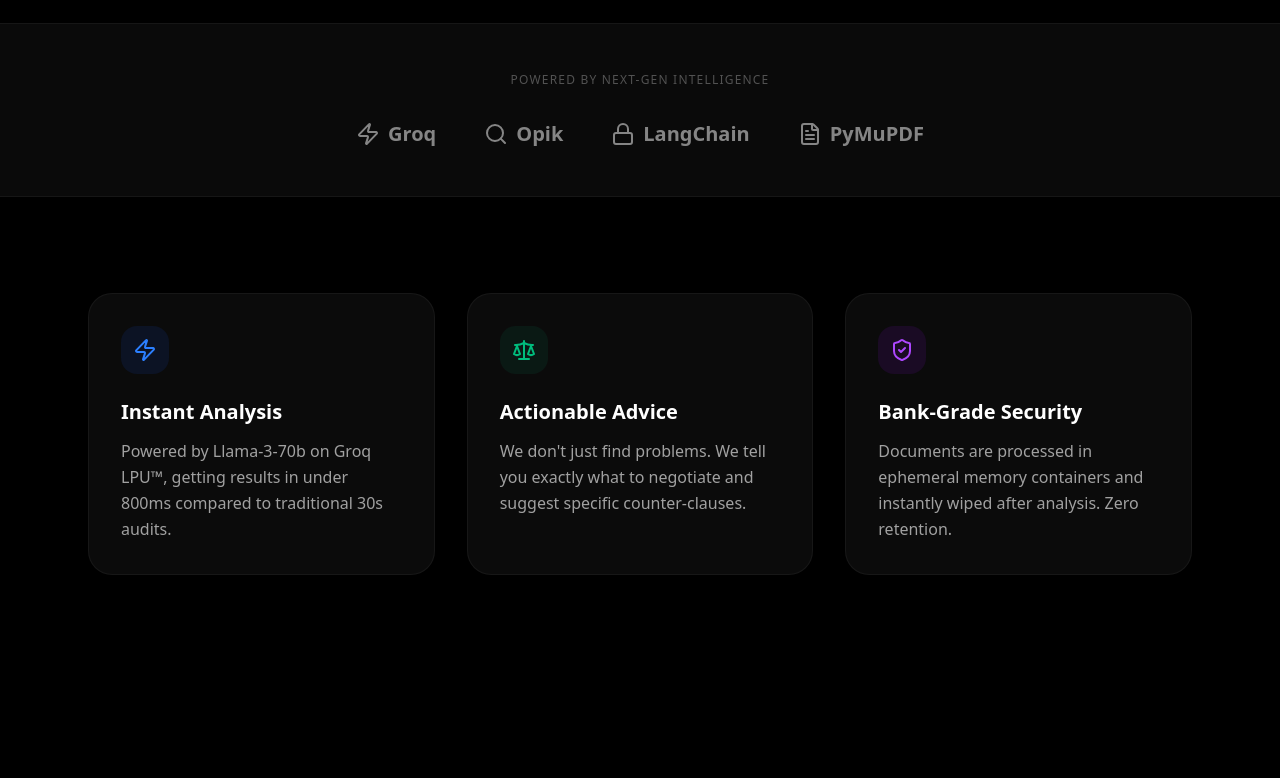
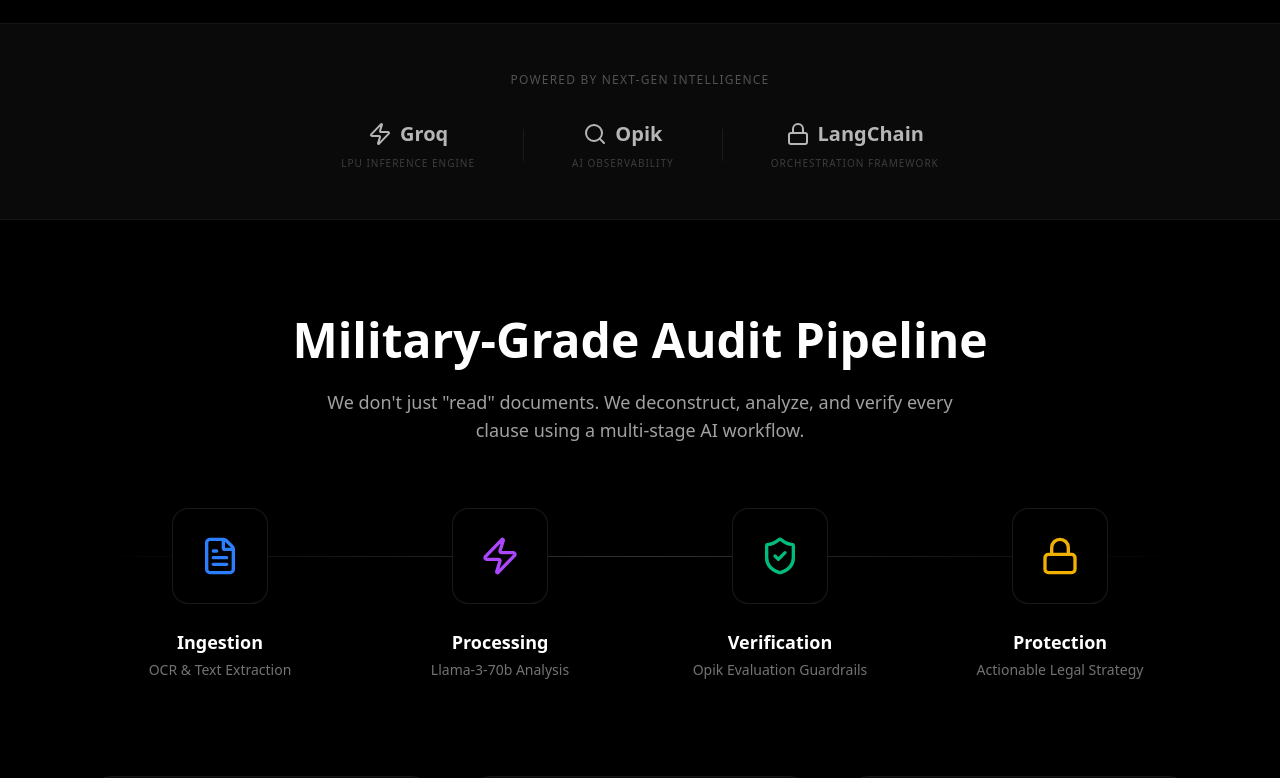
Before and after one commit to klepi21/gotchai, a Next.js app in the folder frontend/: page / in a window 1280 px wide. Shown: the part 800-1578 px from the top of the page. Before the commit the page ends 1471 px from the top, so only its background shows below. Built offline with nearby package versions, Linux system fonts and the light colour scheme.

Commit message:
feat: Enhance landing page with Tech Stack and How it Works section

```diff
--- a/frontend/app/page.tsx
+++ b/frontend/app/page.tsx
@@ -124,30 +124,71 @@
                   <p className="text-center text-xs font-medium text-neutral-600 uppercase tracking-widest mb-8">
                     Powered by Next-Gen Intelligence
                   </p>
-                  <div className="flex flex-wrap justify-center items-center gap-12 opacity-50 grayscale hover:grayscale-0 transition-all duration-500">
-                    {/* Mock Logos */}
-                    <div className="flex items-center gap-2 text-xl font-bold text-white"><Zap className="w-6 h-6" /> Groq</div>
-                    <div className="flex items-center gap-2 text-xl font-bold text-white"><Search className="w-6 h-6" /> Opik</div>
-                    <div className="flex items-center gap-2 text-xl font-bold text-white"><Lock className="w-6 h-6" /> LangChain</div>
-                    <div className="flex items-center gap-2 text-xl font-bold text-white"><FileText className="w-6 h-6" /> PyMuPDF</div>
+                  <div className="flex flex-wrap justify-center items-center gap-12 opacity-70">
+                    {/* Logos with Subtitles */}
+                    <div className="flex flex-col items-center gap-2 group">
+                      <div className="flex items-center gap-2 text-xl font-bold text-white group-hover:text-emerald-400 transition-colors"><Zap className="w-6 h-6" /> Groq</div>
+                      <span className="text-[10px] text-neutral-600 uppercase tracking-widest group-hover:text-neutral-400 transition-colors">LPU Inference Engine</span>
+                    </div>
+                    <div className="w-px h-8 bg-white/10 hidden md:block" />
+                    <div className="flex flex-col items-center gap-2 group">
+                      <div className="flex items-center gap-2 text-xl font-bold text-white group-hover:text-blue-400 transition-colors"><Search className="w-6 h-6" /> Opik</div>
+                      <span className="text-[10px] text-neutral-600 uppercase tracking-widest group-hover:text-neutral-400 transition-colors">AI Observability</span>
+                    </div>
+                    <div className="w-px h-8 bg-white/10 hidden md:block" />
+                    <div className="flex flex-col items-center gap-2 group">
+                      <div className="flex items-center gap-2 text-xl font-bold text-white group-hover:text-yellow-400 transition-colors"><Lock className="w-6 h-6" /> LangChain</div>
+                      <span className="text-[10px] text-neutral-600 uppercase tracking-widest group-hover:text-neutral-400 transition-colors">Orchestration Framework</span>
+                    </div>
                   </div>
                 </div>
               </section>
 
-              {/* VALUE PROPS */}
-              <section className="w-full max-w-6xl mx-auto px-6 py-24 grid md:grid-cols-3 gap-8">
+              {/* HOW IT WORKS / PIPELINE */}
+              <section className="w-full max-w-6xl mx-auto px-6 py-24">
+                <div className="text-center mb-16">
+                  <h2 className="text-3xl md:text-5xl font-black text-white mb-6">Military-Grade Audit Pipeline</h2>
+                  <p className="text-neutral-400 max-w-2xl mx-auto text-lg">
+                    We don't just "read" documents. We deconstruct, analyze, and verify every clause using a multi-stage AI workflow.
+                  </p>
+                </div>
+
+                <div className="grid md:grid-cols-4 gap-4 relative">
+                  {/* Connector Line (Desktop) */}
+                  <div className="hidden md:block absolute top-12 left-0 w-full h-px bg-gradient-to-r from-transparent via-white/20 to-transparent z-0" />
+
+                  {[
+                    { icon: FileText, title: "Ingestion", desc: "OCR & Text Extraction", color: "text-blue-500", bg: "bg-blue-500/10" },
+                    { icon: Zap, title: "Processing", desc: "Llama-3-70b Analysis", color: "text-purple-500", bg: "bg-purple-500/10" },
+                    { icon: ShieldCheck, title: "Verification", desc: "Opik Evaluation Guardrails", color: "text-emerald-500", bg: "bg-emerald-500/10" },
+                    { icon: Lock, title: "Protection", desc: "Actionable Legal Strategy", color: "text-yellow-500", bg: "bg-yellow-500/10" }
+                  ].map((step, i) => (
+                    <div key={i} className="relative z-10 flex flex-col items-center">
+                      <div className={clsx("w-24 h-24 rounded-2xl border border-white/10 flex items-center justify-center mb-6 bg-black backdrop-blur-xl", step.color)}>
+                        <step.icon className="w-10 h-10" />
+                      </div>
+                      <h3 className="text-lg font-bold text-white mb-1">{step.title}</h3>
+                      <p className="text-sm text-neutral-500">{step.desc}</p>
+                    </div>
+                  ))}
+                </div>
+              </section>
+
+              {/* VALUE PROPS / TECH SPECS */}
+              <section className="w-full max-w-6xl mx-auto px-6 pb-24 grid md:grid-cols-3 gap-8">
                 <div className="p-8 rounded-3xl bg-neutral-900/50 border border-white/5 hover:bg-neutral-900 transition-colors">
                   <div className="w-12 h-12 bg-blue-600/10 rounded-2xl flex items-center justify-center mb-6">
                     <Zap className="w-6 h-6 text-blue-500" />
                   </div>
-                  <h3 className="text-xl font-bold mb-3">Instant Analysis</h3>
-                  <p className="text-neutral-400 leading-relaxed">
-                    Powered by Llama-3-70b on Groq LPU™, getting results in under 800ms compared to traditional 30s audits.
+                  <h3 className="text-xl font-bold mb-3">Sub-Second Audits</h3>
+                  <p className="text-neutral-400 leading-relaxed text-sm">
+                    Powered by Groq's LPU™, we process 15,000 characters in under <span className="text-white font-bold">800ms</span>. Traditional LLMs take 30s+.
                   </p>
                 </div>
                 <div className="p-8 rounded-3xl bg-neutral-900/50 border border-white/5 hover:bg-neutral-900 transition-colors">
                   <div className="w-12 h-12 bg-emerald-600/10 rounded-2xl flex items-center justify-center mb-6">
                     <Scale className="w-6 h-6 text-emerald-500" />
+
                   </div>
                   <h3 className="text-xl font-bold mb-3">Actionable Advice</h3>
                   <p className="text-neutral-400 leading-relaxed">
```
Also changed, not shown: 1 other file (tests, documents, lock files or other folders).
